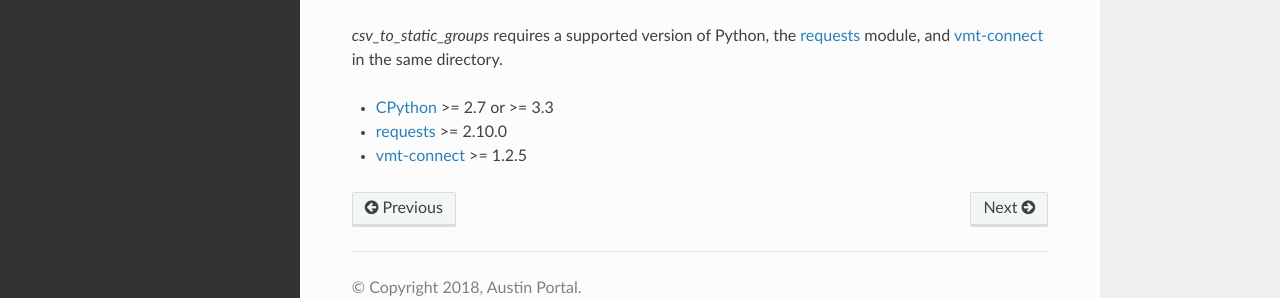
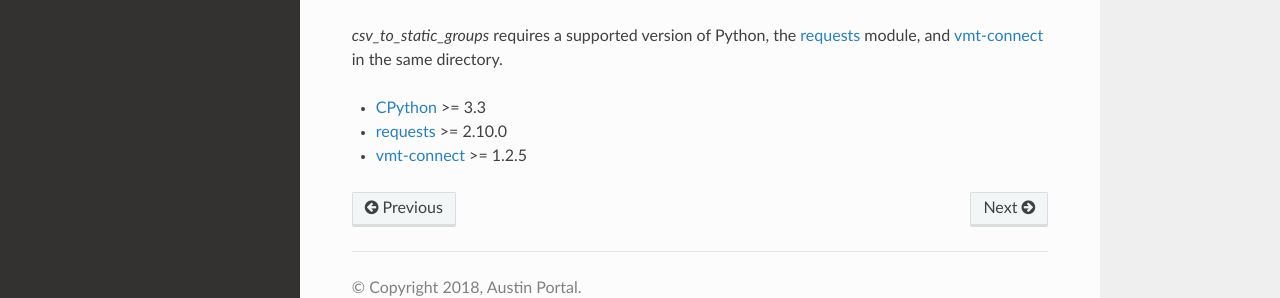
Before and after one commit to vmturbo/csv_to_static_groups, a Sphinx documentation site: the page built from docs/source/install.rst, in a window 1280 px wide. Shown: the part 312-610 px from the top of the page. Built offline with Sphinx 7.4.7 and the Read the Docs theme 2.0.0, drawn with Linux system fonts in a browser that asks for light colours.

Commit message:
Update CPython requirement

```diff
--- a/docs/source/install.rst
+++ b/docs/source/install.rst
@@ -14,6 +14,6 @@
 *csv_to_static_groups* requires a supported version of Python, the requests_ module,
 and vmt-connect_ in the same directory.
 
-- CPython_ >= 2.7 or >= 3.3
+- CPython_ >= 3.3
 - requests_ >= 2.10.0
 - vmt-connect_ >= 1.2.5
```
